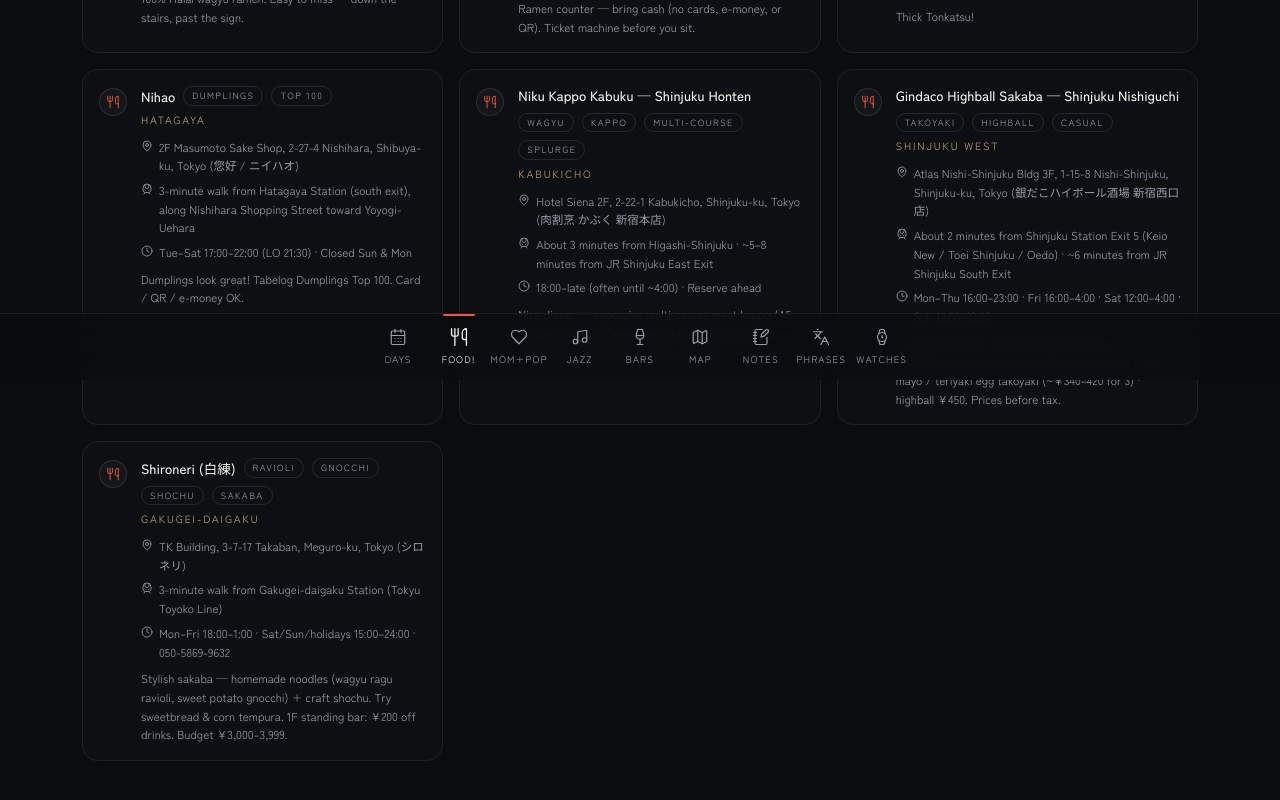
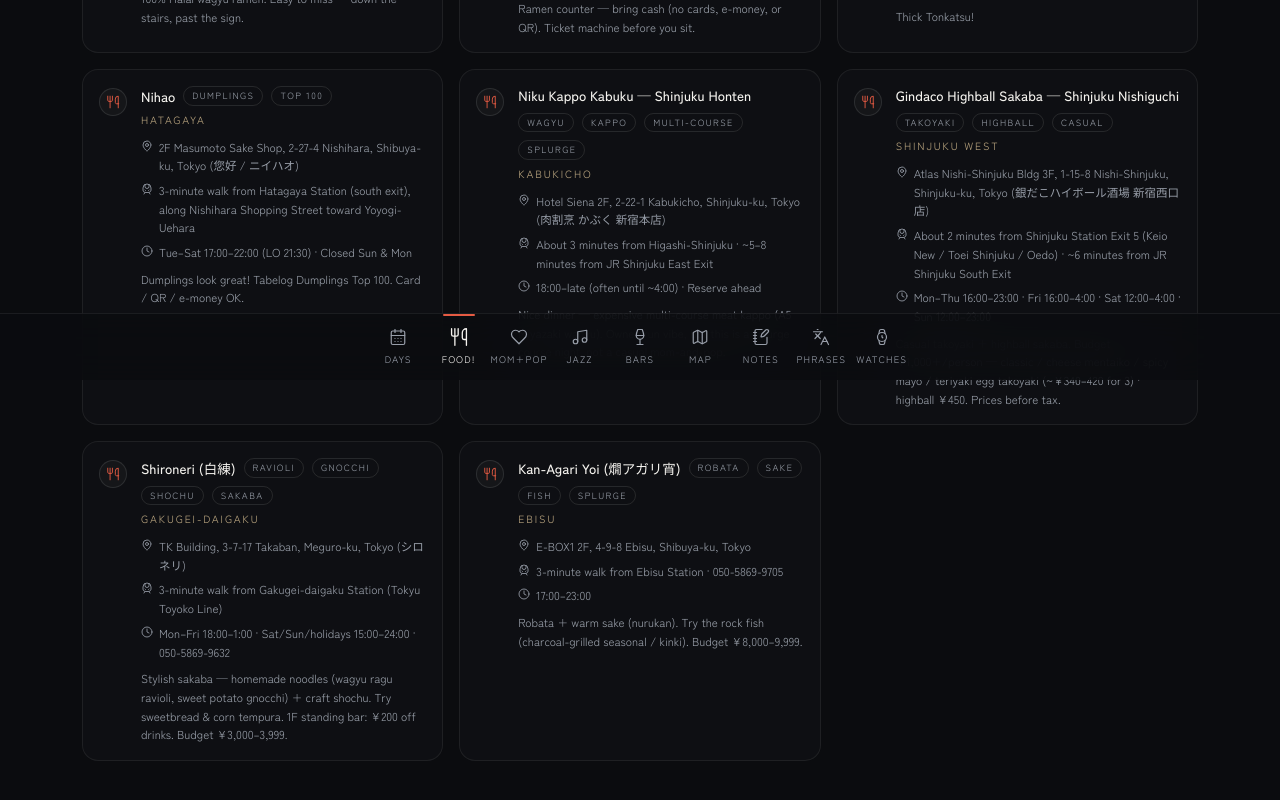
Before and after one commit to Cacody25/japan-trip, a React (Vite) app: page /food in a window 1280 px wide. Shown: the part 420-1220 px from the top of the page. Built offline with nearby package versions, Linux system fonts and the light colour scheme.

Commit message:
Add Kan-Agari Yoi Ebisu robata to Food!.

```diff
--- a/src/data/food.js
+++ b/src/data/food.js
@@ -84,6 +84,18 @@
     lat: 35.6297,
     lng: 139.6848,
   },
+  {
+    id: "kan-agari-yoi",
+    name: "Kan-Agari Yoi (燗アガリ宵)",
+    area: "Ebisu",
+    address: "E-BOX1 2F, 4-9-8 Ebisu, Shibuya-ku, Tokyo",
+    access: "3-minute walk from Ebisu Station · 050-5869-9705",
+    hours: "17:00–23:00",
+    note: "Robata + warm sake (nurukan). Try the rock fish (charcoal-grilled seasonal / kinki). Budget ¥8,000–9,999.",
+    tags: ["robata", "sake", "fish", "splurge"],
+    lat: 35.6467,
+    lng: 139.7101,
+  },
 ];
 
 export const foodMapPlaces = foodSpots.map((spot) => ({
```
